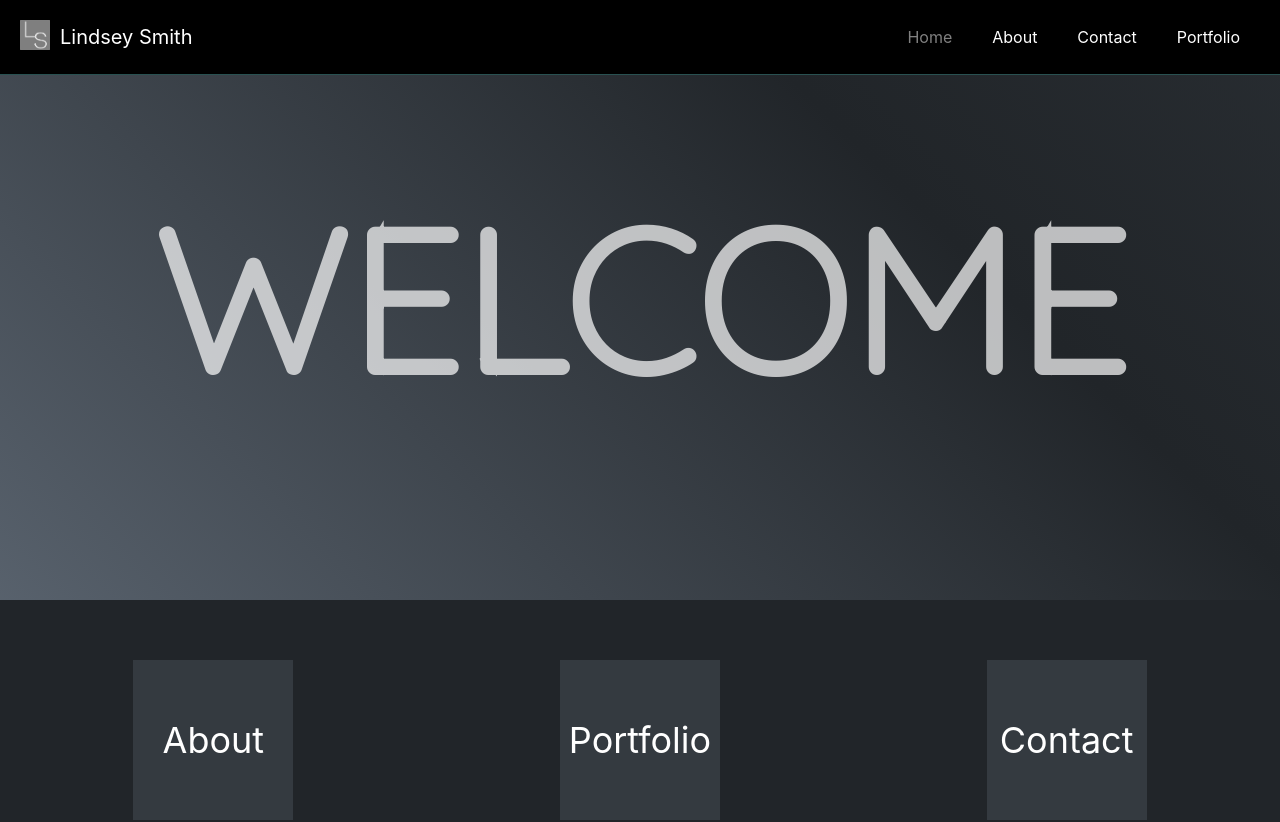
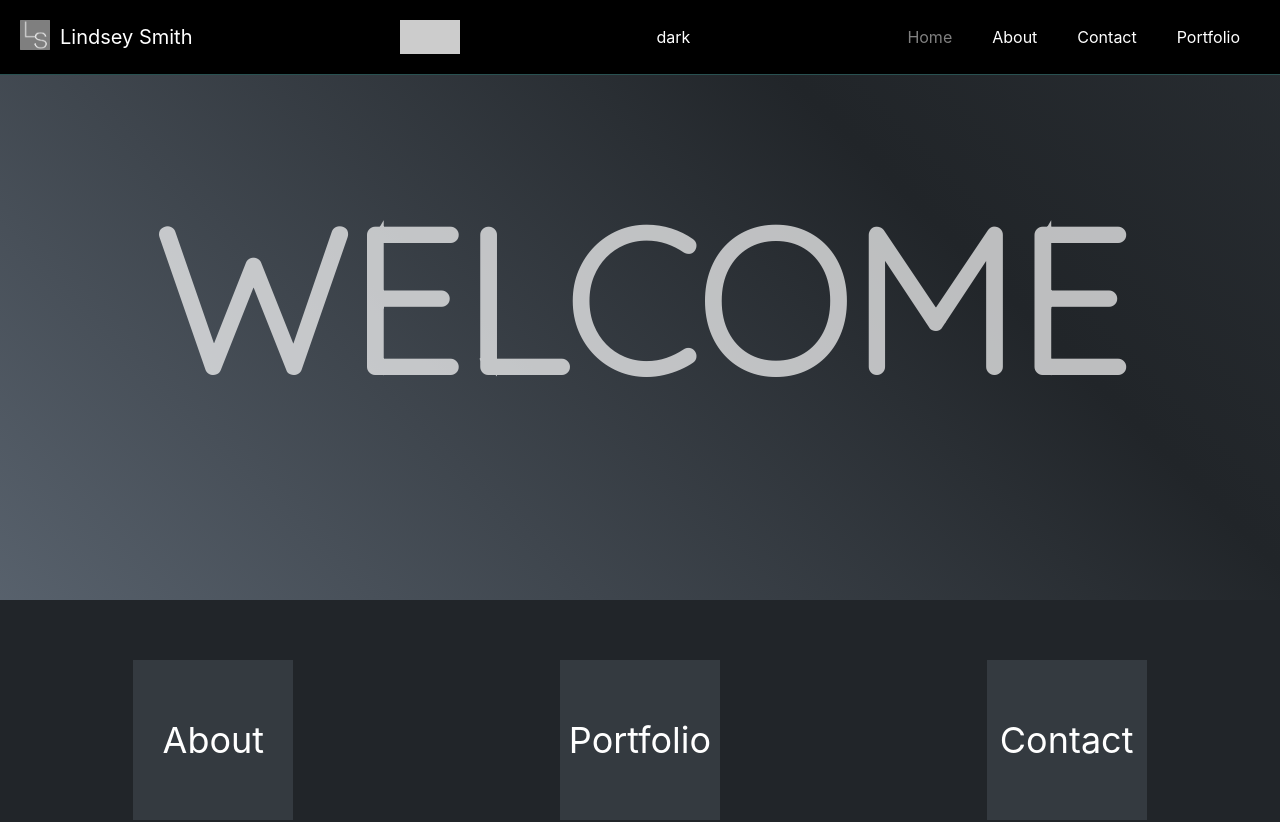
Before and after one commit to campbelllm/portfolio, a React (Create React App) app: page /dark in a window 1280 px wide. Shown: the top 822 px of the page. Built offline with nearby package versions, Linux system fonts and the light colour scheme.

Commit message:
toggle button for light and dark modes

```diff
--- a/src/App.js
+++ b/src/App.js
@@ -10,6 +10,7 @@ import HomeDark from './darkComponents/HomeDark/HomeDark';
 import AboutDark from './darkComponents/AboutDark/AboutDark';
 import ContactDark from './darkComponents/ContactDark/ContactDark';
 import PortfolioDark from './darkComponents/PortfolioDark/PortfolioDark';
+
 
 function App() {
   return (
--- a/src/components/Navbar/Navbar.js
+++ b/src/components/Navbar/Navbar.js
@@ -1,4 +1,6 @@
 import React, { useState } from "react";
+import {useHistory} from 'react-router-dom';
+
 import {
   Logo,
   Nav,
@@ -7,6 +9,8 @@ import {
   Dropdown,
   DropBtn,
   DropdownContent,
+  Slider,
+  Switch
 } from "./navbarStyledComponents";
 // import "./navbar.css";
 import logo from "../../Images/logo.png";
@@ -15,12 +19,23 @@ import { faBars } from "@fortawesome/free-solid-svg-icons";
 
 const Navbar = () => {
   const [toggle, setToggle] = useState(false);
+  const [switchState, setSwitchState] = useState(true);
+  const history = useHistory();
 
   const handleClick = () => {
     if (toggle) {
       setToggle(false);
     } else {
       setToggle(true);
+    }
+  };
+  const handleChange= (event) => {
+    if (switchState) {
+      history.push('/dark');
+      setSwitchState(false);
+    } else {
+      setSwitchState(true);
+      history.push('/');
     }
   };
   const toggleFunction = toggle ? "flex" : "none";
@@ -34,6 +49,13 @@ const Navbar = () => {
         </a>
         <p>Lindsey Smith</p>
       </Logo>
+      <Switch className='switch' onChange={handleChange}>
+
+       <input type="checkbox" />
+        <Slider className = "slider"></Slider>
+
+      </Switch>
+      dark
       <Menu>
         <StyledLink to="/">Home</StyledLink>
         <StyledLink to="/about">About</StyledLink>
--- a/src/components/Navbar/navbarStyledComponents.js
+++ b/src/components/Navbar/navbarStyledComponents.js
@@ -86,3 +86,94 @@ export const DropdownContent = styled.div`
     flex-direction: column;
 
 `;
+
+export const Switch = styled.label`
+  position: relative;
+  display: inline-block;
+  width: 60px;
+  height: 34px;
+  & .switch, & input {
+  opacity: 0;
+  width: 0;
+  height: 0;
+}
+ & input:checked, &.slider {
+  background-color: #2196F3;
+}
+
+ & input:focus, &.slider {
+  box-shadow: 0 0 1px #2196F3;
+}
+
+& input:checked, &.slider:before {
+  -webkit-transform: translateX(26px);
+  -ms-transform: translateX(26px);
+  transform: translateX(26px);
+}
+`;
+
+/* Hide default HTML checkbox */
+// .switch input {
+//   opacity: 0;
+//   width: 0;
+//   height: 0;
+// }
+
+/* The slider */
+export const Slider = styled.span`
+  position: absolute;
+  cursor: pointer;
+  top: 0;
+  left: 0;
+  right: 0;
+  bottom: 0;
+  background-color: #ccc;
+  -webkit-transition: .4s;
+  transition: .4s;
+   & :before{
+    position: absolute;
+  content: "";
+  height: 26px;
+  width: 26px;
+  left: 4px;
+  bottom: 4px;
+  background-color: white;
+  -webkit-transition: .4s;
+  transition: .4s;
+  }
+`;
+
+// .slider:before {
+//   position: absolute;
+//   content: "";
+//   height: 26px;
+//   width: 26px;
+//   left: 4px;
+//   bottom: 4px;
+//   background-color: white;
+//   -webkit-transition: .4s;
+//   transition: .4s;
+// }
+
+// input:checked + .slider {
+//   background-color: #2196F3;
+// }
+
+// input:focus + .slider {
+//   box-shadow: 0 0 1px #2196F3;
+// }
+
+// input:checked + .slider:before {
+//   -webkit-transform: translateX(26px);
+//   -ms-transform: translateX(26px);
+//   transform: translateX(26px);
+// }
+
+// /* Rounded sliders */
+// .slider.round {
+//   border-radius: 34px;
+// }
+
+// .slider.round:before {
+//   border-radius: 50%;
+// }
--- a/src/darkComponents/NavbarDark/NavbarDark.js
+++ b/src/darkComponents/NavbarDark/NavbarDark.js
@@ -1,4 +1,5 @@
 import React, { useState } from "react";
+import {useHistory} from 'react-router-dom';
 import {
   Logo,
   Nav,
@@ -7,15 +8,19 @@ import {
   Dropdown,
   DropBtn,
   DropdownContent,
+  Slider,
+  Switch,
 } from "./navbarStyledComponentsDark";
 // import "./navbar.css";
 import logo from "../../Images/logo.png";
 import { FontAwesomeIcon } from "@fortawesome/react-fontawesome";
 import { faBars } from "@fortawesome/free-solid-svg-icons";
+import ToggleSwitch from './ToggleSwitch'
 
 const Navbar = () => {
   const [toggle, setToggle] = useState(false);
-
+  const [switchState, setSwitchState] = useState(true);
+  const history = useHistory();
   const handleClick = () => {
     if (toggle) {
       setToggle(false);
@@ -23,38 +28,56 @@ const Navbar = () => {
       setToggle(true);
     }
   };
+  const handleChange= (event) => {
+    if (switchState) {
+      history.push('/dark');
+      setSwitchState(false);
+    } else {
+      setSwitchState(true);
+      history.push('/');
+    }
+  };
+
   const toggleFunction = toggle ? "flex" : "none";
 
   return (
     <Nav>
       <Logo>
         {" "}
-        <a href="/">
+        <a href="/dark">
           <img src={logo} alt="logo" />
         </a>
         <p>Lindsey Smith</p>
       </Logo>
+      {/* <ToggleSwitch/> */}
+     <Switch className='switch' onChange={handleChange}>
+
+      <input type="checkbox" />
+       <Slider className = "slider"></Slider>
+
+     </Switch>
+     dark
       <Menu>
-        <StyledLink to="/">Home</StyledLink>
-        <StyledLink to="/about">About</StyledLink>
-        <StyledLink to="/contact">Contact</StyledLink>
-        <StyledLink to="/portfolio">Portfolio</StyledLink>
+        <StyledLink to="/dark">Home</StyledLink>
+        <StyledLink to="/aboutdark">About</StyledLink>
+        <StyledLink to="/contactdark">Contact</StyledLink>
+        <StyledLink to="/portfoliodark">Portfolio</StyledLink>
       </Menu>
       <Dropdown>
         <DropBtn onClick={() => handleClick()}>
           <FontAwesomeIcon icon={faBars} />
         </DropBtn>
         <DropdownContent style={{ display: `${toggleFunction}` }}>
-          <StyledLink onClick={() => handleClick()} to="/">
+          <StyledLink onClick={() => handleClick()} to="/dark">
             Home
           </StyledLink>
-          <StyledLink onClick={() => handleClick()} to="/about">
+          <StyledLink onClick={() => handleClick()} to="/aboutdark">
             About
           </StyledLink>
-          <StyledLink onClick={() => handleClick()} to="/contact">
+          <StyledLink onClick={() => handleClick()} to="/contactdark">
             Contact
           </StyledLink>
-          <StyledLink onClick={() => handleClick()} to="/portfolio">
+          <StyledLink onClick={() => handleClick()} to="/portfoliodark">
             Portfolio
           </StyledLink>
         </DropdownContent>
--- /dev/null
+++ b/src/darkComponents/NavbarDark/ToggleSwitch.js
@@ -0,0 +1,39 @@
+// import React from 'react';
+
+
+// export default function Switches() {
+//   const [state, setState] = React.useState({
+//     checkedA: true,
+//     checkedB: true,
+//   });
+
+//   const handleChange = (event) => {
+//     setState({ ...state, [event.target.name]: event.target.checked });
+//   };
+
+//   return (
+//     <div>
+//       <Switch
+//         checked={state.checkedA}
+//         onChange={handleChange}
+//         name="checkedA"
+//         inputProps={{ 'aria-label': 'secondary checkbox' }}
+//       />
+//       <Switch
+//         checked={state.checkedB}
+//         onChange={handleChange}
+//         color="primary"
+//         name="checkedB"
+//         inputProps={{ 'aria-label': 'primary checkbox' }}
+//       />
+//       <Switch inputProps={{ 'aria-label': 'primary checkbox' }} />
+//       <Switch disabled inputProps={{ 'aria-label': 'disabled checkbox' }} />
+//       <Switch disabled checked inputProps={{ 'aria-label': 'primary checkbox' }} />
+//       <Switch
+//         defaultChecked
+//         color="default"
+//         inputProps={{ 'aria-label': 'checkbox with default color' }}
+//       />
+//     </div>
+//   );
+// }
--- /dev/null
+++ b/src/darkComponents/NavbarDark/ToggleSwithStyle.css
@@ -0,0 +1,61 @@
+.switch {
+  position: relative;
+  display: inline-block;
+  width: 60px;
+  height: 34px;
+}
+
+/* Hide default HTML checkbox */
+.switch input {
+  opacity: 0;
+  width: 0;
+  height: 0;
+}
+
+/* The slider */
+.slider {
+  position: absolute;
+  cursor: pointer;
+  top: 0;
+  left: 0;
+  right: 0;
+  bottom: 0;
+  background-color: #ccc;
+  -webkit-transition: .4s;
+  transition: .4s;
+}
+
+.slider:before {
+  position: absolute;
+  content: "";
+  height: 26px;
+  width: 26px;
+  left: 4px;
+  bottom: 4px;
+  background-color: white;
+  -webkit-transition: .4s;
+  transition: .4s;
+}
+
+input:checked + .slider {
+  background-color: #2196F3;
+}
+
+input:focus + .slider {
+  box-shadow: 0 0 1px #2196F3;
+}
+
+input:checked + .slider:before {
+  -webkit-transform: translateX(26px);
+  -ms-transform: translateX(26px);
+  transform: translateX(26px);
+}
+
+/* Rounded sliders */
+.slider.round {
+  border-radius: 34px;
+}
+
+.slider.round:before {
+  border-radius: 50%;
+}
--- a/src/darkComponents/NavbarDark/navbarStyledComponentsDark.js
+++ b/src/darkComponents/NavbarDark/navbarStyledComponentsDark.js
@@ -87,3 +87,94 @@ export const DropdownContent = styled.div`
     flex-direction: column;
 
 `;
+
+export const Switch = styled.label`
+  position: relative;
+  display: inline-block;
+  width: 60px;
+  height: 34px;
+  & .switch, & input {
+  opacity: 0;
+  width: 0;
+  height: 0;
+}
+ & input:checked, &.slider {
+  background-color: #2196F3;
+}
+
+ & input:focus, &.slider {
+  box-shadow: 0 0 1px #2196F3;
+}
+
+& input:checked, &.slider:before {
+  -webkit-transform: translateX(26px);
+  -ms-transform: translateX(26px);
+  transform: translateX(26px);
+}
+`;
+
+/* Hide default HTML checkbox */
+// .switch input {
+//   opacity: 0;
+//   width: 0;
+//   height: 0;
+// }
+
+/* The slider */
+export const Slider = styled.span`
+  position: absolute;
+  cursor: pointer;
+  top: 0;
+  left: 0;
+  right: 0;
+  bottom: 0;
+  background-color: #ccc;
+  -webkit-transition: .4s;
+  transition: .4s;
+   & :before{
+    position: absolute;
+  content: "";
+  height: 26px;
+  width: 26px;
+  left: 4px;
+  bottom: 4px;
+  background-color: white;
+  -webkit-transition: .4s;
+  transition: .4s;
+  }
+`;
+
+// .slider:before {
+//   position: absolute;
+//   content: "";
+//   height: 26px;
+//   width: 26px;
+//   left: 4px;
+//   bottom: 4px;
+//   background-color: white;
+//   -webkit-transition: .4s;
+//   transition: .4s;
+// }
+
+// input:checked + .slider {
+//   background-color: #2196F3;
+// }
+
+// input:focus + .slider {
+//   box-shadow: 0 0 1px #2196F3;
+// }
+
+// input:checked + .slider:before {
+//   -webkit-transform: translateX(26px);
+//   -ms-transform: translateX(26px);
+//   transform: translateX(26px);
+// }
+
+// /* Rounded sliders */
+// .slider.round {
+//   border-radius: 34px;
+// }
+
+// .slider.round:before {
+//   border-radius: 50%;
+// }
```
